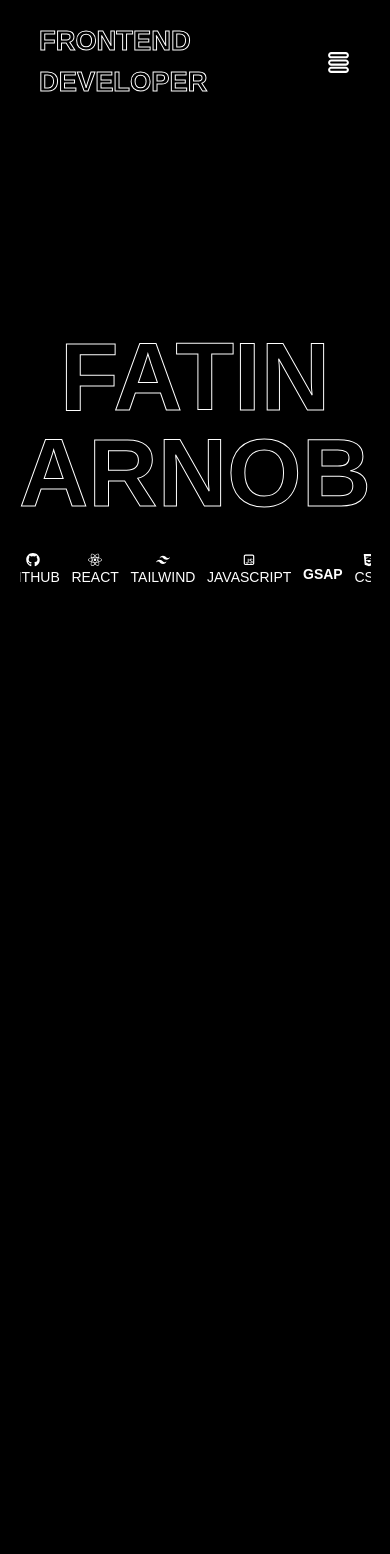
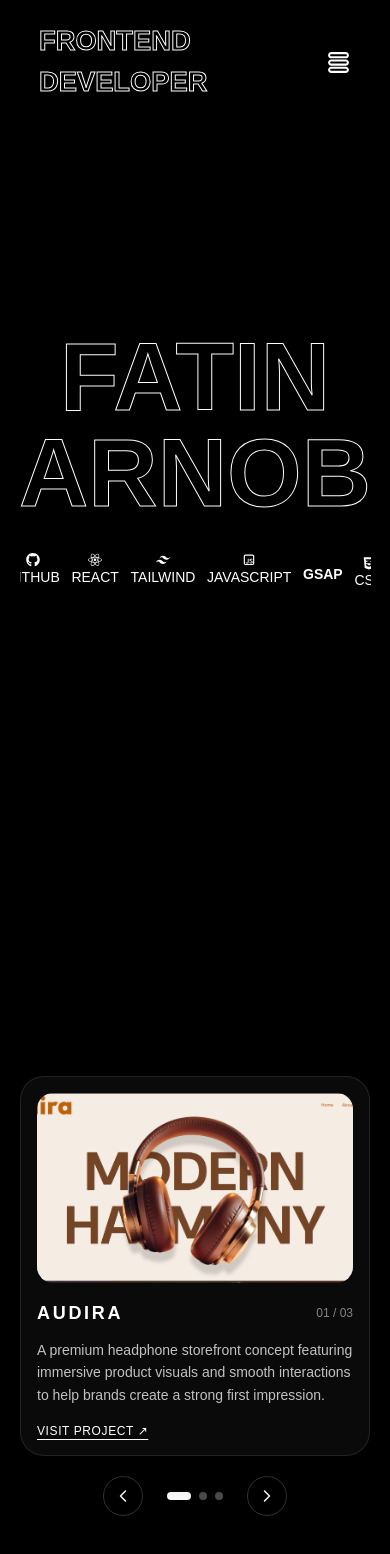
Before and after one commit to Fatinur/Portfolio, a React (Vite) app: page / in a window 390 px wide. Shown: the top 1554 px of the page. Built offline with nearby package versions, Linux system fonts and the light colour scheme; a web font is replaced by a local one.

Commit message:
Refactor MobileProjects component with new projects

```diff
--- a/src/components/MobileProjects.jsx
+++ b/src/components/MobileProjects.jsx
@@ -1,182 +1,244 @@
-import React, { useEffect, useRef } from "react";
+
+
+
+import React, { useEffect, useRef, useState } from "react";
 import gsap from "gsap";
-import { ScrollTrigger } from "gsap/ScrollTrigger";
 
 import headphone from "../assets/audira.png";
 import cookie from "../assets/cookie.png";
+import rajshahiRentals from "../assets/rajshahi-rentals.png";
+
+import { ScrollTrigger } from "gsap/ScrollTrigger";
+
 
 gsap.registerPlugin(ScrollTrigger);
 
+const projects = [
+  {
+    name: "AUDIRA",
+    description:
+      "A premium headphone storefront concept featuring immersive product visuals and smooth interactions to help brands create a strong first impression.",
+    image: headphone,
+    url: "https://audira-nine-eta.vercel.app/",
+    alt: "Audira headphone storefront",
+  },
+  {
+    name: "COOKIE.CO",
+    description:
+      "A modern cookie shop concept combining warm branding, appealing product presentation, and intuitive navigation to help small businesses build a memorable online presence.",
+    image: cookie,
+    url: "https://cookie-co.vercel.app/",
+    alt: "Cookie.co website",
+  },
+  {
+    name: "RAJSHAHI RENTALS",
+    description:
+      "A rental platform built for Rajshahi, helping people discover rooms, flats, and hostels through property filters and a streamlined listing experience.",
+    image: rajshahiRentals,
+    url: "https://rajshahi-rentals.vercel.app/",
+    alt: "Rajshahi Rentals website",
+  },
+];
+
 const MobileProjectsFullscreen = () => {
+  const [activeIndex, setActiveIndex] = useState(0);
+
   const containerRef = useRef(null);
+  const cardRef = useRef(null);
+  const touchStartX = useRef(null);
 
+  // Animate the section into view and clean up on unmount.
   useEffect(() => {
     const ctx = gsap.context(() => {
-
-      // ===== PROJECT 1 TIMELINE =====
-      gsap.from("#project", {
-
+      gsap.fromTo(
+        ".mobile-projects-heading",
+        { opacity: 0, y: -30 },
+        {
+          opacity: 1,
+          y: 0,
+          duration: 0.8,
+          ease: "power3.out",
           scrollTrigger: {
-                trigger: ".section-1",
-                start: "top 80%",
-                end: "top 20%",
-                scrub: true,
-
+            trigger: containerRef.current,
+            start: "top 85%",
+            toggleActions: "play none none reverse",
           },
-          opacity: 0,
-        y: -100,
-        duration: 1,
-        yoyo: true,
-        ease: "power3.out",
-      });
-        gsap.from(".image-1", {
-            scrollTrigger: {
-                trigger: ".section-1",
-                start: "top 60%",
-                end: "bottom bottom",
-                scrub: true,
-            },
-            opacity: 0,
-            y: 90,
-
-            ease: "power3.out",
-        });
-
-        gsap.from("#text-1", {
-            scrollTrigger: {
-                trigger: "#text-1",
-                start: "top 80%",
-                end: "top 30%",
-                 scrub: true,
-            },
-            opacity: 0,
-            y: 60,
-            duration: 1,
-
-            ease: "power3.out",
-        }, );
-
-
-
-
-
-      // ===== PROJECT 2 TIMELINE =====
-        gsap.from(".image-2", {
-            scrollTrigger: {
-                trigger: ".cooky",
-                start: "top 95%",
-                end: "top 50%",
-                scrub: true,
-            },
-            opacity: 0,
-            y: 90,
-            ease: "power3.out",
-        });
-
-        gsap.from(".text-2", {
-            scrollTrigger: {
-                trigger: ".text-2",
-                start: "top 80%",
-                end: "top 30%",
-                    scrub: true,
-            },
-            opacity: 0,
-            y: 60,
-            duration: 1,
-            ease: "power3.out",
-        });
-
+        }
+      );
     }, containerRef);
 
     return () => ctx.revert();
   }, []);
 
+  // Animate the card when the selected project changes.
+  useEffect(() => {
+    if (!cardRef.current) return;
+
+    gsap.fromTo(
+      cardRef.current,
+      { opacity: 0, y: 16 },
+      {
+        opacity: 1,
+        y: 0,
+        duration: 0.35,
+        ease: "power2.out",
+      }
+    );
+  }, [activeIndex]);
+
+  const goToProject = (index) => {
+    setActiveIndex((index + projects.length) % projects.length);
+  };
+
+  const handleTouchStart = (event) => {
+    touchStartX.current = event.touches[0].clientX;
+  };
+
+  const handleTouchEnd = (event) => {
+    if (touchStartX.current === null) return;
+
+    const difference =
+      event.changedTouches[0].clientX - touchStartX.current;
+
+    if (Math.abs(difference) > 50) {
+      if (difference < 0) {
+        goToProject(activeIndex + 1);
+      } else {
+        goToProject(activeIndex - 1);
+      }
+    }
+
+    touchStartX.current = null;
+  };
+
+  const project = projects[activeIndex];
+
   return (
-    <div ref={containerRef} className="w-full overflow-x-hidden ">
-
-      {/* ================= FIRST SCREEN ================= */}
-      <section className="section-1 h-screen flex flex-col justify-center items-center px-8 relative gap-[4vh]">
-
-        <div
-          className=" text-transparent text-5xl font-bold"
-          style={{ WebkitTextStroke: "1px white" }} id="project"
+    <section
+      ref={containerRef}
+      className="h-screen w-full overflow-hidden flex flex-col items-center justify-center px-5 text-white"
+    >
+      {/* Heading */}
+      <h2
+        className="mobile-projects-heading shrink-0 mb-5 text-4xl font-bold text-transparent"
+        style={{ WebkitTextStroke: "1px white" }}
       >
         PROJECTS
-        </div>
+      </h2>
 
-        <div className="flex flex-col items-center gap-12">
-
+      {/* Carousel card */}
+      <div
+        ref={cardRef}
+        className="w-full max-w-md rounded-3xl border border-white/10 bg-white/[0.04] p-4 shadow-2xl"
+        onTouchStart={handleTouchStart}
+        onTouchEnd={handleTouchEnd}
+      >
+        {/* Project preview */}
         <a
-            href="https://audira-nine-eta.vercel.app/"
+          href={project.url}
           target="_blank"
           rel="noopener noreferrer"
-            className="image-1"
+          aria-label={`Visit ${project.name} website`}
+          className="block overflow-hidden rounded-2xl"
         >
           <img
-              src={headphone}
-              alt="headphone"
-              className="w-[85vw] max-w-sm rounded-3xl shadow-2xl"
+            src={project.image}
+            alt={project.alt}
+            draggable="false"
+            className="aspect-[5/3] w-full object-cover"
           />
         </a>
 
-          <div className="text-1 text-[16px] leading-relaxed text-justify max-w-md" id="text-1">
-           <div> Audira is a modern, fully responsive e-commerce concept built
-                for a fictional premium headphone brand. I designed and
-                developed this project with a strong focus on visual hierarchy,
-                smooth interactions, and clean component structure. The layout
-                adapts seamlessly across devices, ensuring a consistent and
-                engaging user experience.</div>
+        {/* Project details */}
+        <div className="flex flex-col gap-3 pt-4">
+          <div className="flex items-center justify-between gap-3">
+            <h3 className="text-lg font-semibold tracking-[0.15em]">
+              {project.name}
+            </h3>
 
-               <div className=""> This project demonstrates my ability to create attractive,
-                conversion-focused front-end designs that highlight products
-                effectively. From hover interactions to responsive layout
-                systems, every detail was intentionally crafted. My portfolio
-                itself reflects the same approach — interactive, clean, and
-                performance-aware. I am capable of building far more advanced,
-                scalable front-end systems tailored to real business needs.</div>
+            <span className="shrink-0 text-xs text-white/50">
+              {String(activeIndex + 1).padStart(2, "0")} /{" "}
+              {String(projects.length).padStart(2, "0")}
+            </span>
           </div>
 
+          <p className="text-sm leading-relaxed text-white/75">
+            {project.description}
+          </p>
+
+          <a
+            href={project.url}
+            target="_blank"
+            rel="noopener noreferrer"
+            className="mt-1 w-fit text-xs font-medium tracking-wider underline underline-offset-4 transition-colors hover:text-white/60"
+          >
+            VISIT PROJECT ↗
+          </a>
+        </div>
+      </div>
+
+      {/* Carousel controls */}
+      <div className="mt-5 flex items-center justify-center gap-6">
+        <button
+          type="button"
+          onClick={() => goToProject(activeIndex - 1)}
+          aria-label="Previous project"
+          className="flex h-10 w-10 items-center justify-center rounded-full border border-white/20 transition-colors hover:bg-white/10"
+        >
+          <svg
+            viewBox="0 0 24 24"
+            width="20"
+            height="20"
+            fill="none"
+            stroke="currentColor"
+            strokeWidth="1.8"
+            strokeLinecap="round"
+            strokeLinejoin="round"
+            aria-hidden="true"
+          >
+            <path d="m15 18-6-6 6-6" />
+          </svg>
+        </button>
+
+        <div className="flex items-center gap-2" aria-label="Choose project">
+          {projects.map((item, index) => (
+            <button
+              key={item.name}
+              type="button"
+              onClick={() => goToProject(index)}
+              aria-label={`Show ${item.name}`}
+              aria-current={activeIndex === index ? "step" : undefined}
+              className={`h-2 rounded-full transition-all duration-300 ${
+                activeIndex === index
+                  ? "w-6 bg-white"
+                  : "w-2 bg-white/30 hover:bg-white/60"
+              }`}
+            />
+          ))}
+        </div>
+
+        <button
+          type="button"
+          onClick={() => goToProject(activeIndex + 1)}
+          aria-label="Next project"
+          className="flex h-10 w-10 items-center justify-center rounded-full border border-white/20 transition-colors hover:bg-white/10"
+        >
+          <svg
+            viewBox="0 0 24 24"
+            width="20"
+            height="20"
+            fill="none"
+            stroke="currentColor"
+            strokeWidth="1.8"
+            strokeLinecap="round"
+            strokeLinejoin="round"
+            aria-hidden="true"
+          >
+            <path d="m9 18 6-6-6-6" />
+          </svg>
+        </button>
       </div>
     </section>
-
-
-      {/* ================= SECOND SCREEN ================= */}
-      <section className="section-2 h-screen flex flex-col justify-center items-center px-8 py-16 gap-[6vh]">
-
-        {/* Upper Portion Image */}
-        <a
-          href="https://cookie-co.vercel.app/"
-          target="_blank"
-          rel="noopener noreferrer"
-          className="image-2 mt-6"
-        >
-          <img
-            src={cookie}
-            alt="cookie"
-            className="w-[85vw] max-w-sm rounded-3xl shadow-2xl cooky"
-          />
-        </a>
-
-        {/* Lower Text */}
-        <div className="text-2 text-[16px] leading-relaxed text-justify max-w-md mb-10">
-        <div className=""> <b> Visit</b> my cookie shop project .It's a responsive product showcasing a
-                website designed for a small dessert brand offering three
-                signature cookie flavors. The goal was to create a warm,
-                inviting interface while maintaining modern UI principles and
-                clean structure.</div>
-
-              <div>I developed the layout to be fully responsive and optimized for
-                clarity and engagement across all screen sizes. The design
-                focuses on presentation, brand personality, and user-friendly
-                navigation — elements essential for businesses looking to build
-                an online presence. This project further reflects my ability to
-                craft visually appealing and strategically structured
-                front-end experiences that attract and retain clients.</div>
-        </div>
-
-      </section>
-
-    </div>
   );
 };
 
```
Lines whose indentation alone changed are shown as unchanged.
